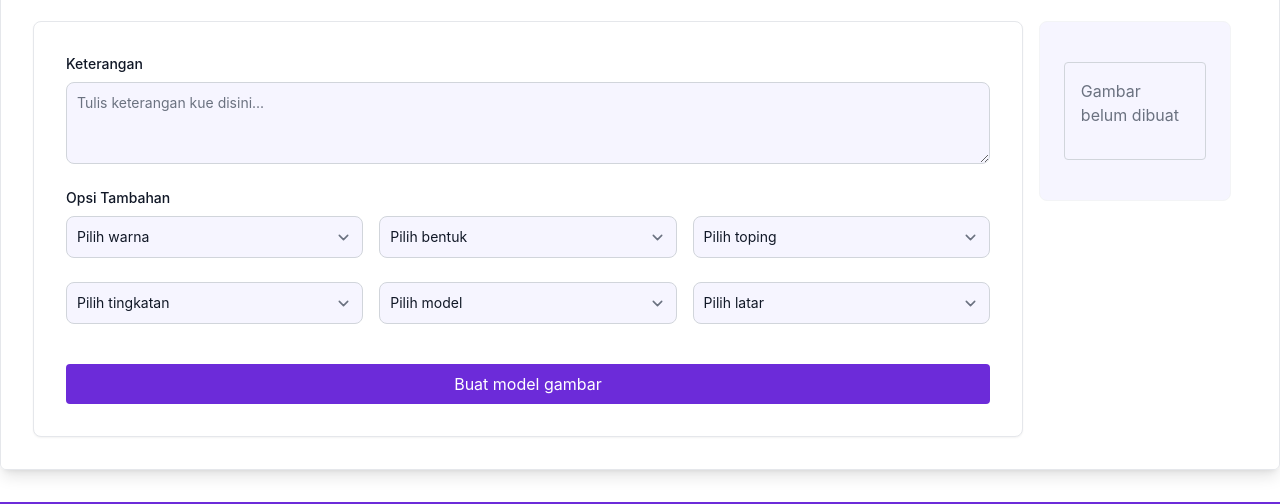
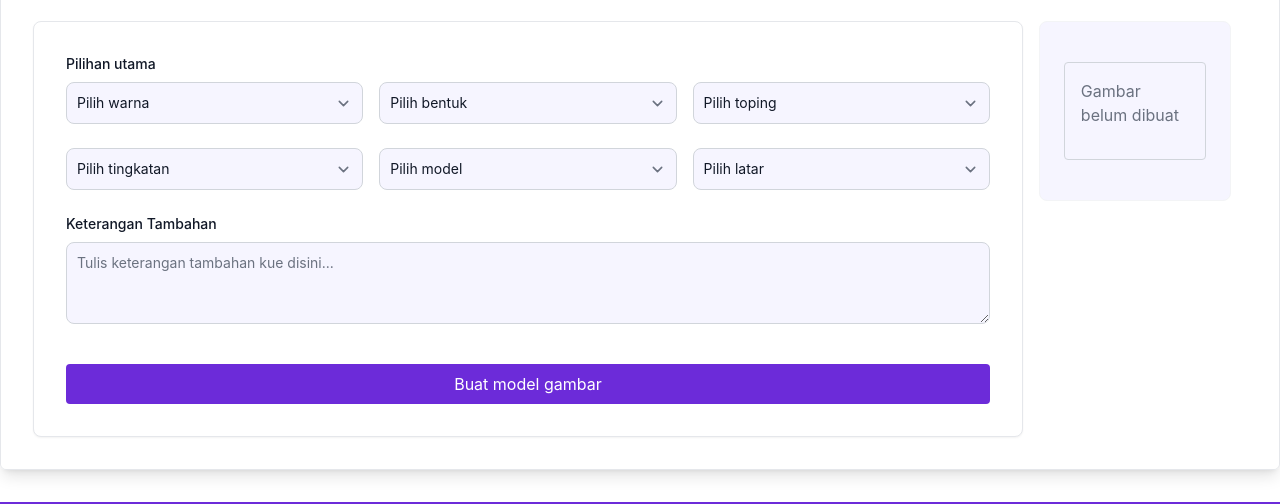
Before and after one commit to CahyaBintang56/butterfun-project, a website: page src/generate-image.html in a window 1280 px wide. Shown: the part 181-685 px from the top of the page. Drawn offline with nearby package versions, Linux system fonts and the light colour scheme.

Commit message:
update test design

```diff
--- a/src/generate-image.html
+++ b/src/generate-image.html
@@ -55,24 +55,10 @@
               <div
                 class="w-full rounded-lg border border-gray-200 bg-white p-4 shadow-sm dark:border-gray-700 dark:bg-gray-800 sm:p-6 lg:max-w-xl lg:p-8"
               >
-                <div class="mb-6">
-                  <label
-                    for="prompt"
-                    class="block mb-2 text-sm font-medium text-gray-900 dark:text-white"
-                    >Keterangan</label
-                  >
-                  <textarea
-                    id="prompt"
-                    rows="3"
-                    class="block p-2.5 w-full text-sm text-gray-900 bg-purple-50 rounded-lg border border-gray-300 focus:ring-purple-500 focus:border-purple-500 dark:bg-gray-700 dark:border-gray-600 dark:placeholder-gray-400 dark:text-white dark:focus:ring-purple-500 dark:focus:border-purple-500"
-                    placeholder="Tulis keterangan kue disini..."
-                  ></textarea>
-                </div>
-
                 <label
-                  for="opsi"
+                  for="utama"
                   class="block mb-2 text-sm font-medium text-gray-900 dark:text-white"
-                  >Opsi Tambahan</label
+                  >Pilihan utama</label
                 >
                 <div class="grid grid-cols-3 gap-x-4">
                   <div>
@@ -176,7 +162,9 @@
                       class="bg-purple-50 border border-gray-300 text-gray-900 mb-6 text-sm rounded-lg focus:ring-blue-500 focus:border-blue-500 block w-full p-2.5 dark:bg-gray-700 dark:border-gray-600 dark:placeholder-gray-400 dark:text-white dark:focus:ring-blue-500 dark:focus:border-blue-500"
                     >
                       <option value="" selected disabled>Pilih latar</option>
-                      <option value="pantai">Pantai</option>
+                      <option class="text-purple-600" value="pantai">
+                        Pantai
+                      </option>
                       <option value="pegunungan">Pegunungan</option>
                       <option value="hutan">Hutan</option>
                       <option value="langit">Langit</option>
@@ -218,6 +206,19 @@
                       <option value="warna rose gold">Rose Gold</option>
                     </select>
                   </div>
+                </div>
+                <div class="mb-6">
+                  <label
+                    for="prompt"
+                    class="block mb-2 text-sm font-medium text-gray-900 dark:text-white"
+                    >Keterangan Tambahan</label
+                  >
+                  <textarea
+                    id="prompt"
+                    rows="3"
+                    class="block p-2.5 w-full text-sm text-gray-900 bg-purple-50 rounded-lg border border-gray-300 focus:ring-purple-500 focus:border-purple-500 dark:bg-gray-700 dark:border-gray-600 dark:placeholder-gray-400 dark:text-white dark:focus:ring-purple-500 dark:focus:border-purple-500"
+                    placeholder="Tulis keterangan tambahan kue disini..."
+                  ></textarea>
                 </div>
 
                 <button
--- a/src/js/script.js
+++ b/src/js/script.js
@@ -8,7 +8,7 @@ document.getElementById("generateBtn").addEventListener("click", async () => {
   const tingkatan = document.getElementById("tingkatan").value;
   const latar = document.getElementById("latar").value;
 
-  const prompt = `Buatkan saya kue ulang tahun dengan ${userPrompt} dan tambahan tingkatan ${tingkatan} tingkat, dengan model gambar ${model} dimensi, warna ${warna}, bentuk ${bentuk}, toping ${toping}, dan latar ${latar}.`;
+  const prompt = `Buatkan saya kue ulang tahun dengan tingkatan ${tingkatan} tingkat, dengan model gambar ${model} dimensi, warna ${warna}, bentuk ${bentuk}, toping ${toping}, dan latar ${latar} dan tambahan ${userPrompt}.`;
 
   // Tampilkan modal loading
   const modal = document.getElementById("loadingModal");
```
